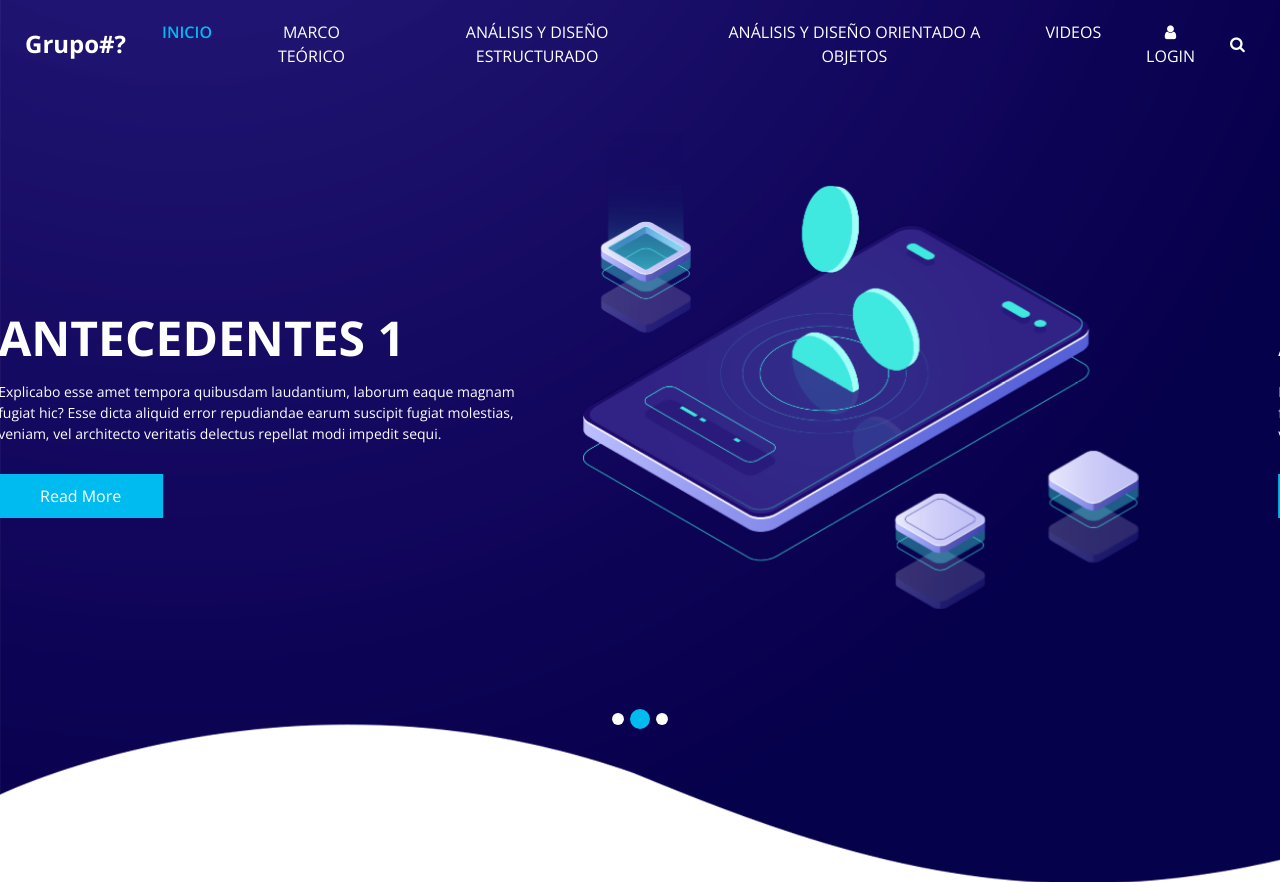
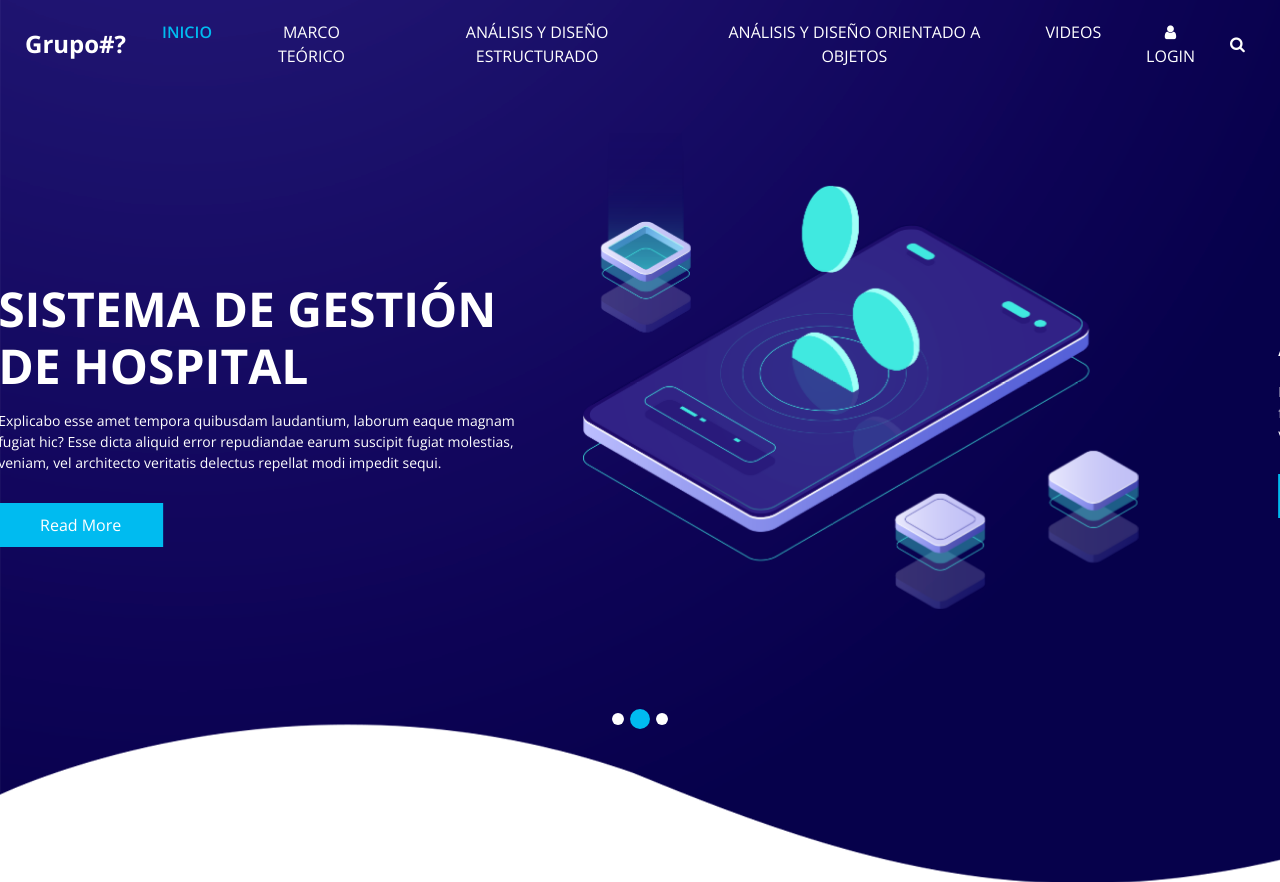
Before and after one commit to LSam650/LSam650.github.io, a plain HTML site: page index.html in a window 1280 px wide. Shown: the top 882 px of the page. Drawn offline with nearby package versions, Linux system fonts and the light colour scheme; some packages are replaced by stand-ins of ours.

Commit message:
Update index.html

```diff
--- a/index.html
+++ b/index.html
@@ -99,7 +99,7 @@
                 <div class="col-md-6 ">
                   <div class="detail-box">
                     <h1>
-                      Antecedentes 1
+                      Sistema de gestión de hospital
                     </h1>
                     <p>
                       Explicabo esse amet tempora quibusdam laudantium, laborum eaque magnam fugiat hic? Esse dicta aliquid error repudiandae earum suscipit fugiat molestias, veniam, vel architecto veritatis delectus repellat modi impedit sequi.
```
